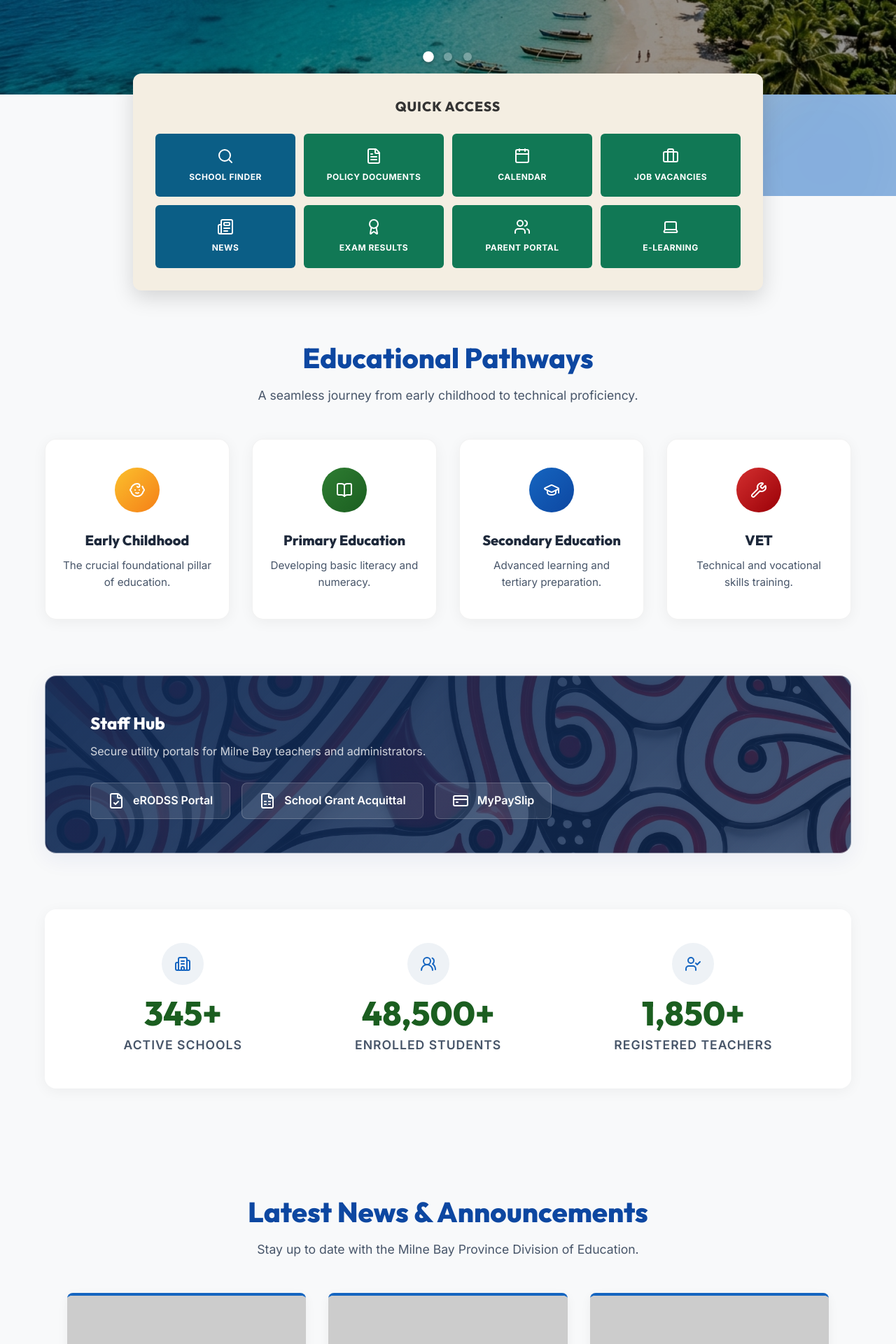
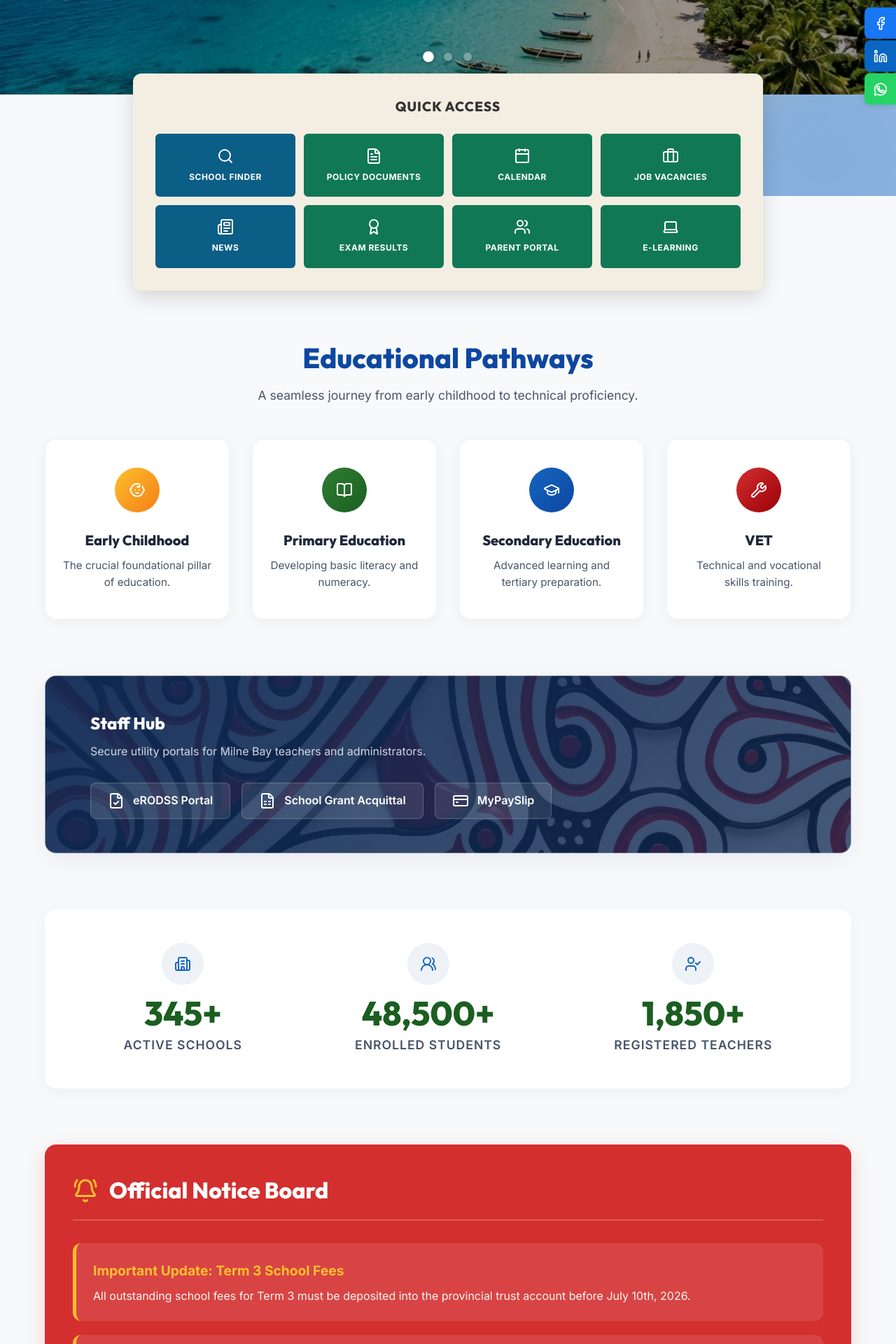
Before and after one commit to Wicked3000/mbp-site, a PHP site: page / in a window 1280 px wide. Shown: the part 520-2440 px from the top of the page at 70% size. Run offline with PHP 8.4, Linux system fonts and the light colour scheme; grey boxes labelled with a size stand in for pictures from a placeholder-image service; some libraries are stand-ins or nearby versions.

Commit message:
feat: add notice board and floating social media icons

```diff
--- a/components/home.js
+++ b/components/home.js
@@ -108,6 +108,27 @@ window.HomeComponent = {
                     </div>
                 </section>
 
+                <!-- Notice Board -->
+                <section class="home-section notice-board-section">
+                    <div class="notice-header">
+                        <i data-lucide="bell-ring" class="notice-icon"></i>
+                        <h2>Official Notice Board</h2>
+                    </div>
+                    <div class="notice-list">
+                        <div class="notice-item">
+                            <div class="notice-title">Important Update: Term 3 School Fees</div>
+                            <p class="notice-desc">All outstanding school fees for Term 3 must be deposited into the provincial trust account before July 10th, 2026.</p>
+                        </div>
+                        <div class="notice-item">
+                            <div class="notice-title">Teacher Postings 2026</div>
+                            <p class="notice-desc">The final list of teacher deployments for remote schools has been published. Please check the eRODSS portal for confirmation.</p>
+                        </div>
+                        <div class="notice-item">
+                            <div class="notice-title">Weather Alert</div>
+                            <p class="notice-desc">Schools in the island districts are advised to monitor marine weather warnings and take necessary precautions.</p>
+                        </div>
+                    </div>
+                </section>
 
                 <!-- Latest News & Announcements -->
                 <section class="home-section news-section">
--- a/index.html
+++ b/index.html
@@ -150,6 +150,19 @@
         </div>
     </footer>
 
+    <!-- Floating Social Media Icons -->
+    <div class="floating-social">
+        <a href="#" target="_blank" class="social-icon facebook" aria-label="Facebook">
+            <svg xmlns="http://www.w3.org/2000/svg" width="20" height="20" viewBox="0 0 24 24" fill="none" stroke="currentColor" stroke-width="2" stroke-linecap="round" stroke-linejoin="round"><path d="M18 2h-3a5 5 0 0 0-5 5v3H7v4h3v8h4v-8h3l1-4h-4V7a1 1 0 0 1 1-1h3z"/></svg>
+        </a>
+        <a href="#" target="_blank" class="social-icon linkedin" aria-label="LinkedIn">
+            <svg xmlns="http://www.w3.org/2000/svg" width="20" height="20" viewBox="0 0 24 24" fill="none" stroke="currentColor" stroke-width="2" stroke-linecap="round" stroke-linejoin="round"><path d="M16 8a6 6 0 0 1 6 6v7h-4v-7a2 2 0 0 0-2-2 2 2 0 0 0-2 2v7h-4v-7a6 6 0 0 1 6-6z"/><rect width="4" height="12" x="2" y="9"/><circle cx="4" cy="4" r="2"/></svg>
+        </a>
+        <a href="#" target="_blank" class="social-icon whatsapp" aria-label="WhatsApp">
+            <svg xmlns="http://www.w3.org/2000/svg" width="20" height="20" viewBox="0 0 24 24" fill="none" stroke="currentColor" stroke-width="2" stroke-linecap="round" stroke-linejoin="round"><path d="M17.498 14.382c-.301-.15-1.767-.867-2.04-.966-.273-.101-.473-.15-.673.15-.197.295-.771.964-.944 1.162-.175.195-.349.21-.646.061-.301-.15-1.265-.466-2.403-1.485-.888-.795-1.484-1.77-1.66-2.07-.174-.3-.019-.465.13-.615.136-.135.301-.345.451-.523.146-.181.194-.301.297-.496.098-.205.053-.395-.025-.545-.074-.15-.673-1.62-.922-2.206-.24-.584-.487-.51-.672-.51-.172-.015-.371-.015-.571-.015-.197 0-.523.074-.797.359-.273.285-1.045 1.02-1.045 2.475s1.07 2.865 1.219 3.075c.149.21 2.095 3.2 5.077 4.485.709.306 1.262.489 1.694.625.712.227 1.36.195 1.871.118.571-.085 1.767-.721 2.016-1.426.248-.705.248-1.31.173-1.426-.073-.125-.272-.2-.573-.359z"/><path d="M12.001 22.002c-1.674 0-3.32-.44-4.776-1.272L2 22l1.32-5.112c-.911-1.503-1.391-3.23-1.391-4.992 0-5.513 4.498-10.012 10.012-10.012 5.513 0 10.011 4.499 10.011 10.012 0 5.513-4.498 10.012-10.011 10.012z"/></svg>
+        </a>
+    </div>
+
     <!-- Router Logic -->
     <script src="router.js"></script>
     <script>
@@ -160,6 +173,7 @@
 
         function toggleMobileMenu() {
             mainNav.classList.toggle('open');
+            document.body.classList.toggle('menu-open');
         }
 
         if (mobileMenuToggle) mobileMenuToggle.addEventListener('click', toggleMobileMenu);
@@ -169,6 +183,7 @@
         document.querySelectorAll('.main-nav .nav-link').forEach(link => {
             link.addEventListener('click', () => {
                 mainNav.classList.remove('open');
+                document.body.classList.remove('menu-open');
             });
         });
 
--- a/styles.css
+++ b/styles.css
@@ -2025,3 +2025,129 @@ h1, h2, h3, h4, h5, h6 {
     width: auto;
     box-shadow: 0 4px 15px rgba(0,0,0,0.1);
 }
+
+/* Notice Board Section */
+.notice-board-section {
+    background-color: var(--mbp-red);
+    color: white;
+    padding: 2.5rem;
+    border-radius: 16px;
+    margin-bottom: 3rem;
+    box-shadow: 0 10px 30px rgba(220, 38, 38, 0.2);
+}
+
+.notice-header {
+    display: flex;
+    align-items: center;
+    gap: 1rem;
+    margin-bottom: 2rem;
+    border-bottom: 2px solid rgba(255,255,255,0.2);
+    padding-bottom: 1rem;
+}
+
+.notice-icon {
+    width: 36px;
+    height: 36px;
+    color: var(--mbp-gold);
+}
+
+.notice-header h2 {
+    margin: 0;
+    color: white;
+    font-size: 2rem;
+}
+
+.notice-list {
+    display: flex;
+    flex-direction: column;
+    gap: 1.25rem;
+}
+
+.notice-item {
+    background: rgba(255, 255, 255, 0.1);
+    padding: 1.5rem;
+    border-radius: 12px;
+    border-left: 5px solid var(--mbp-gold);
+    transition: transform 0.2s ease, background 0.2s ease;
+}
+
+.notice-item:hover {
+    transform: translateX(5px);
+    background: rgba(255, 255, 255, 0.15);
+}
+
+.notice-title {
+    font-weight: 700;
+    font-size: 1.2rem;
+    margin-bottom: 0.5rem;
+    color: var(--mbp-gold);
+}
+
+.notice-desc {
+    margin: 0;
+    font-size: 1rem;
+    line-height: 1.5;
+    opacity: 0.95;
+}
+
+/* Floating Social Media Icons */
+body.menu-open .floating-social {
+    display: none !important;
+}
+
+.floating-social {
+    position: fixed;
+    top: 75%;
+    right: 0;
+    transform: translateY(-50%);
+    display: flex;
+    flex-direction: column;
+    gap: 2px;
+    z-index: 1000;
+}
+
+.floating-social .social-icon {
+    display: flex;
+    justify-content: center;
+    align-items: center;
+    width: 45px;
+    height: 45px;
+    background-color: var(--mbp-blue);
+    color: white;
+    text-decoration: none;
+    transition: transform 0.3s ease, background-color 0.3s ease, width 0.3s ease;
+    border-radius: 8px 0 0 8px; /* Rounded corners on the left */
+    box-shadow: -2px 2px 10px rgba(0,0,0,0.1);
+}
+
+.floating-social .social-icon svg {
+    width: 20px;
+    height: 20px;
+}
+
+.floating-social .social-icon:hover {
+    width: 55px; /* Slide out slightly on hover */
+}
+
+/* Brand Colors */
+.floating-social .facebook { background-color: #1877F2; }
+.floating-social .linkedin { background-color: #0A66C2; }
+.floating-social .whatsapp { background-color: #25D366; }
+
+.floating-social .facebook:hover { background-color: #166fe5; }
+.floating-social .linkedin:hover { background-color: #08539e; }
+.floating-social .whatsapp:hover { background-color: #1ebe56; }
+
+@media (max-width: 768px) {
+    .floating-social .social-icon {
+        width: 35px;
+        height: 35px;
+    }
+    .floating-social .social-icon svg {
+        width: 16px;
+        height: 16px;
+    }
+    .floating-social .social-icon:hover {
+        width: 45px;
+    }
+}
```
